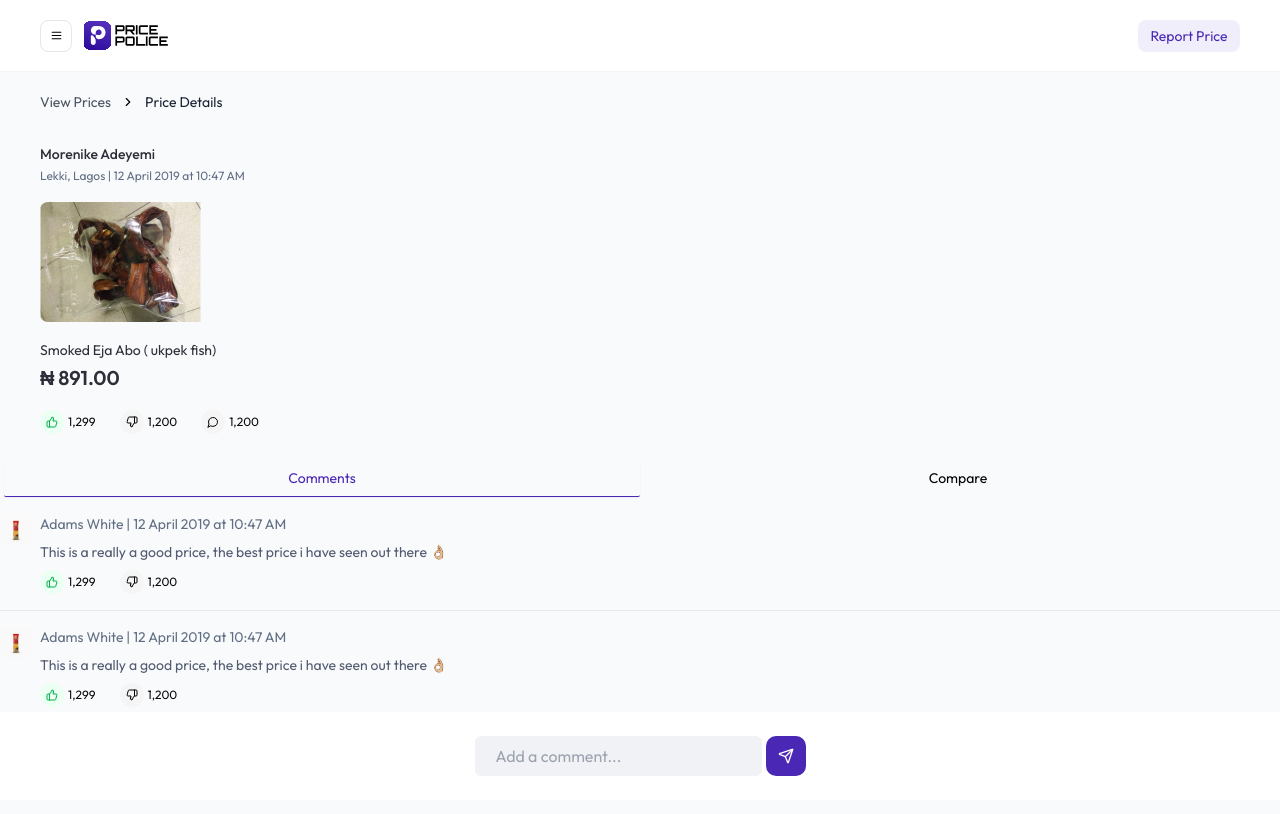
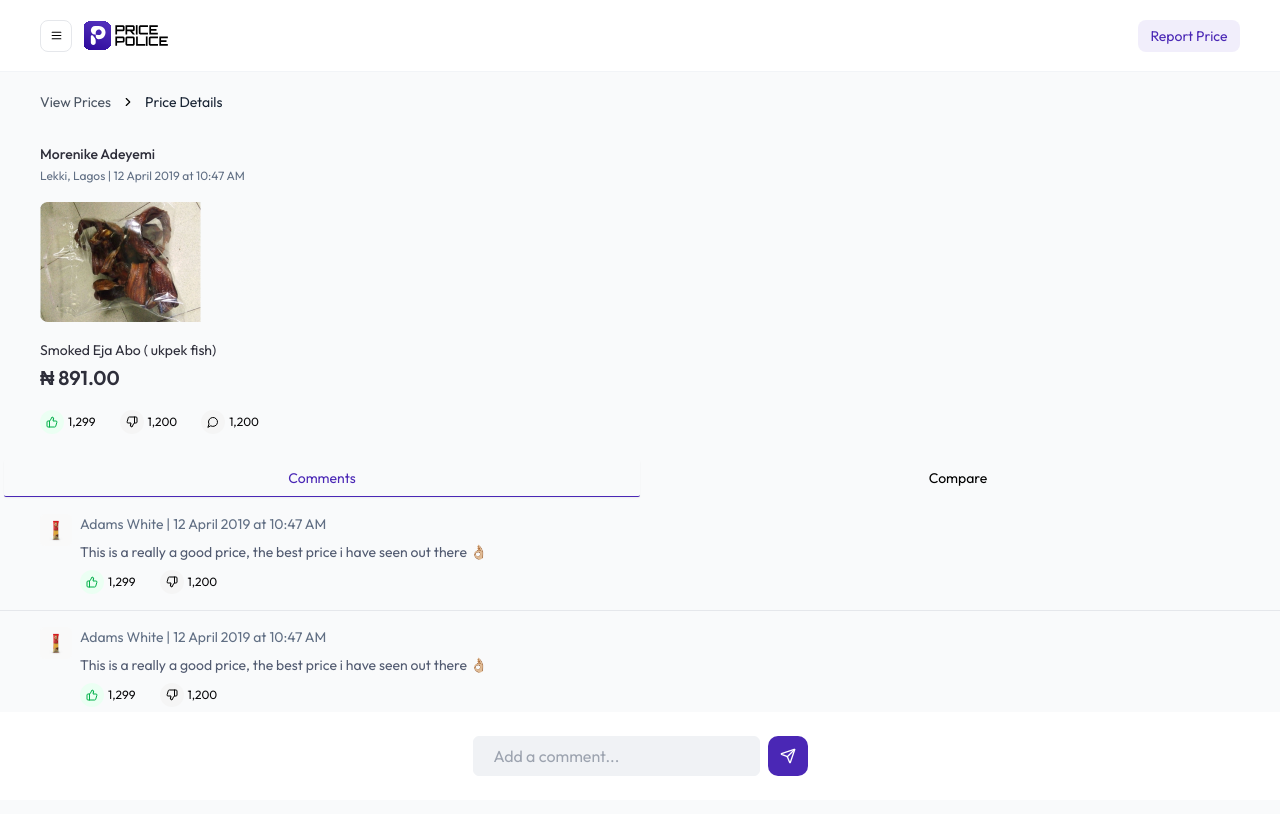
Before and after one commit to ojolowoblue/price-officer, a React (Vite) app: page /view-prices/1 in a window 1280 px wide. Shown: the top 814 px of the page. Built offline with nearby package versions, Linux system fonts and the light colour scheme.

Commit message:
styling: add padding

```diff
--- a/src/views/PriceDetails/index.tsx
+++ b/src/views/PriceDetails/index.tsx
@@ -99,8 +99,8 @@ export default function PriceDetails() {
               {Array(2)
                 .fill('')
                 .map((_, idx) => (
-                  <div key={idx.toString()} className="flex gap-2 py-4 border-b last:border-0">
-                    <div className="w-8 h-8 bg-[#f6f6f6] flex justify-center items-center  rounded-full">
+                  <div key={idx.toString()} className="flex gap-2  py-4 border-b last:border-0 app-x-spacing">
+                    <div className="w-8 h-8 bg-[#f6f6f6] flex justify-center items-center rounded-full">
                       <img src="/images/small-spagh.png" />
                     </div>
                     <div className="flex flex-col gap-2">
@@ -139,7 +139,7 @@ export default function PriceDetails() {
             </div>
 
             <div className="bg-background h-[88px] flex items-center justify-center w-full left-0 fixed z-50 bottom-0">
-              <div className="flex items-center justify-center gap-1">
+              <div className="flex items-center justify-center gap-2">
                 <Input placeholder="Add a comment...  " className="h-10 bg-[#F0F2F5] min-w-[287px]" />
                 <Button className="w-10 h-10 rounded-[10px] p-0 flex justify-center items-center">
                   <Send width={16} />
```
